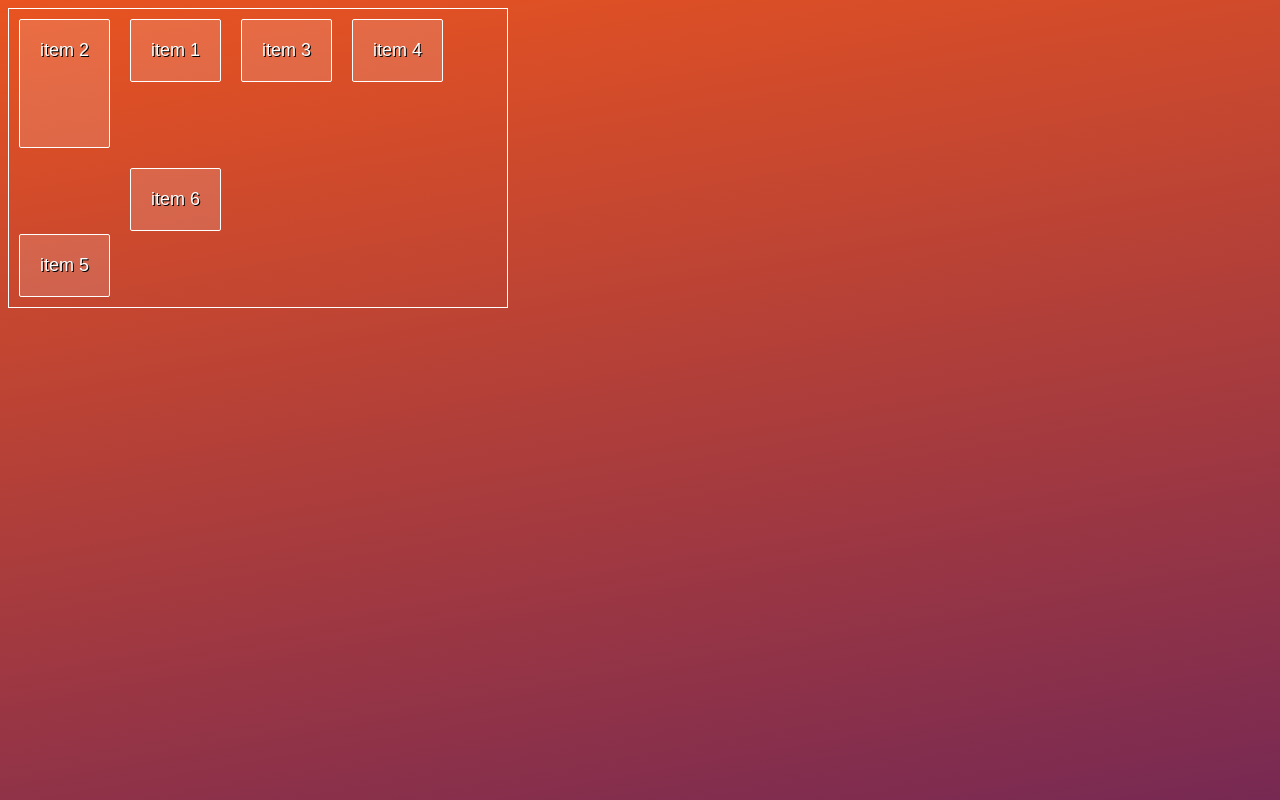
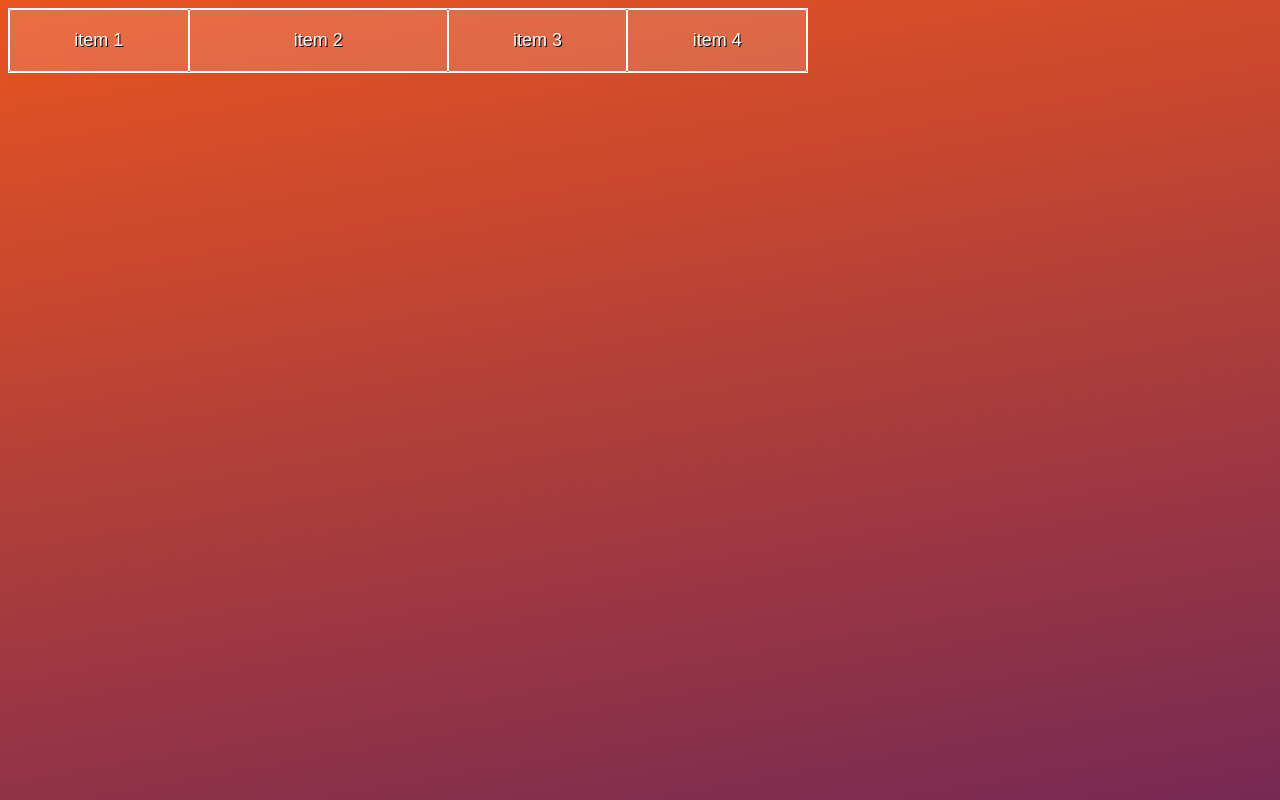
Before and after one commit to MarufRien1/flex-box, a plain HTML site: page index.html in a window 1280 px wide. Drawn offline with Linux system fonts and the light colour scheme.

Commit message:
flex-grow

```diff
--- a/css/main.css
+++ b/css/main.css
@@ -1,8 +1,7 @@
 /* Your code goes here */
 .container {
   display: flex;
-  height: 300px;
-  width: 500px;
+  width: 800px;
   border: 1px solid #fff;
 
   /* flex-direction: row */
@@ -13,23 +12,27 @@
   /* justify-content: start; */
   /* justify-content: end; */
   /* justify-content: space-around; */
-  justify-content: start;
+  /* justify-content: start; */
   /* align-items: stretch; */
   /* align-items: start; */
   /* align-items: end; */
   /* align-items: center; */
-  align-items: flex-start;
+  /* align-items: flex-start; */
   /* flex-wrap: wrap; */
   /* flex-wrap: wrap-reverse; */
-  flex-flow: row wrap;
+  flex-flow: row nowrap;
   /* align-content: space-around; */
 }
 
+.container div {
+  margin: 0;
+  width: 100px;
+  flex-grow: 1;
+}
+
 .container div:nth-child(2) {
-  order: -1;
-  align-self: stretch;
+  flex-grow: 2;
 }
 
 .container div:nth-child(5) {
-  align-self: end;
 }
--- a/index.html
+++ b/index.html
@@ -12,8 +12,6 @@
       <div>item 2</div>
       <div>item 3</div>
       <div>item 4</div>
-      <div>item 5</div>
-      <div>item 6</div>
     </section>
   </body>
 </html>
```
